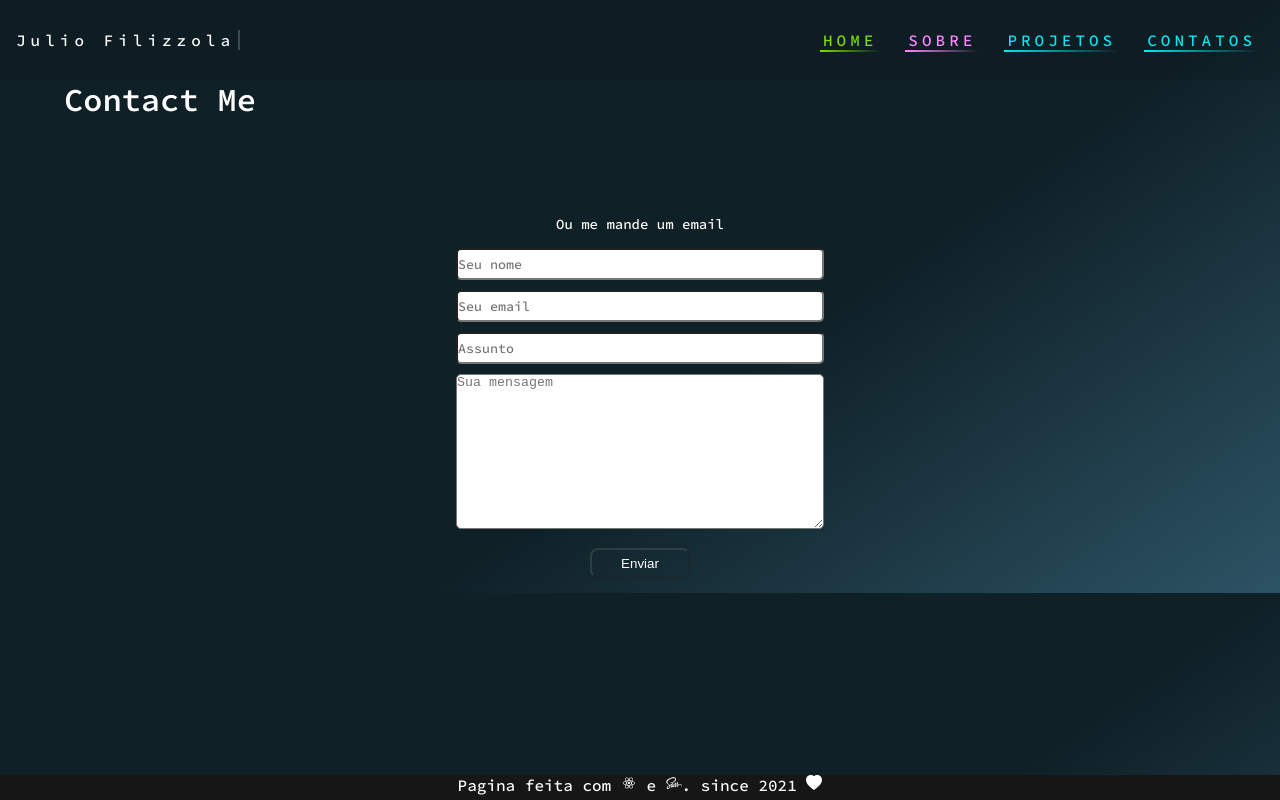
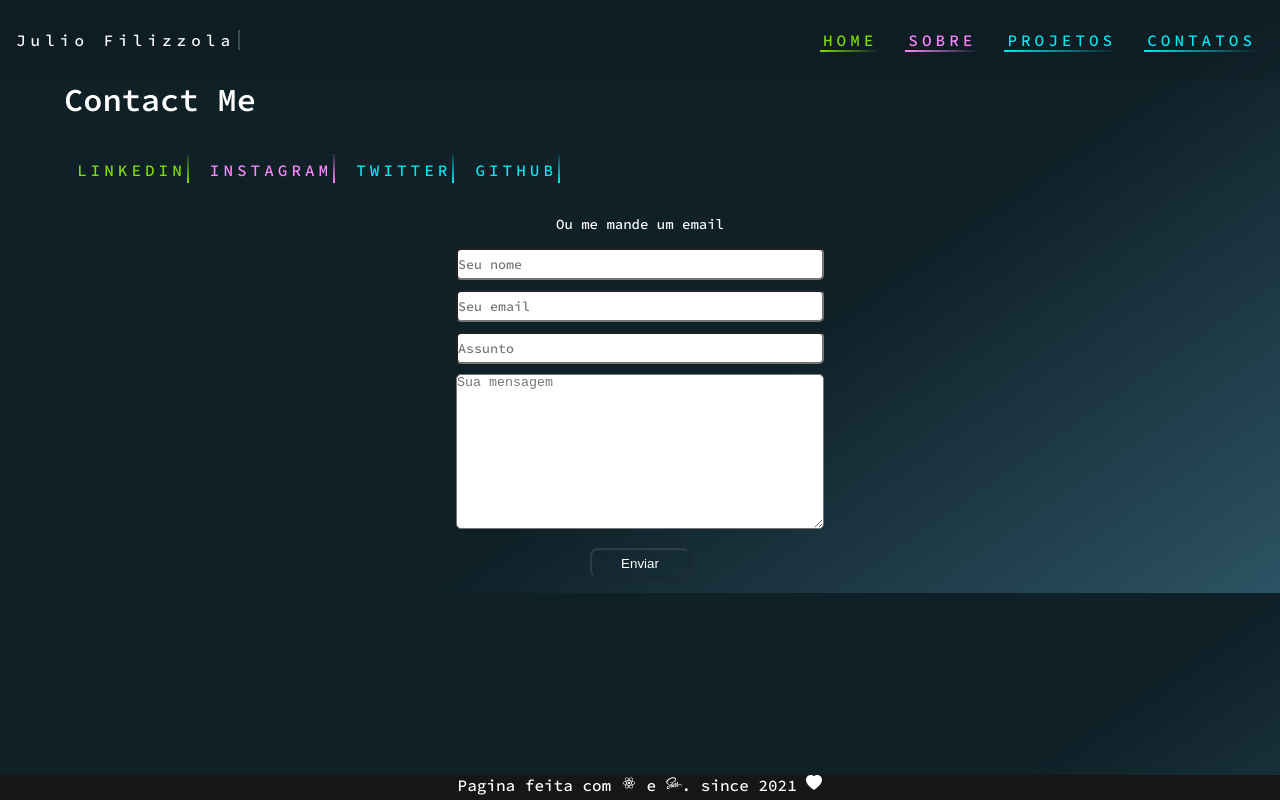
Before and after one commit to juliofilizzola/juliofilizzola-portfolio, a React (Create React App) app: page /contacts in a window 1280 px wide. Built offline with nearby package versions, Linux system fonts and the light colour scheme.

Commit message:
importando socialNetworks no Contacts

```diff
--- a/src/pages/Contacts.jsx
+++ b/src/pages/Contacts.jsx
@@ -5,6 +5,7 @@ import Footer from "../components/Footer";
 import Header from "../components/Header";
 import contactIcon from "../image/contact.png";
 import './style/contacts/contacts.css';
+import SocialNetworks from "../components/SocialNetworks";
 
 function Contacts() {
   const [getName, setGetName] = React.useState('');
@@ -50,7 +51,7 @@ function Contacts() {
       <div className="container-contact">
         <h1>Contact Me</h1>
         <div className="contact">
-
+          <SocialNetworks />
         </div>
         <div className="container-contact-forms">
           <div className="separator">Ou me mande um email</div>
```
